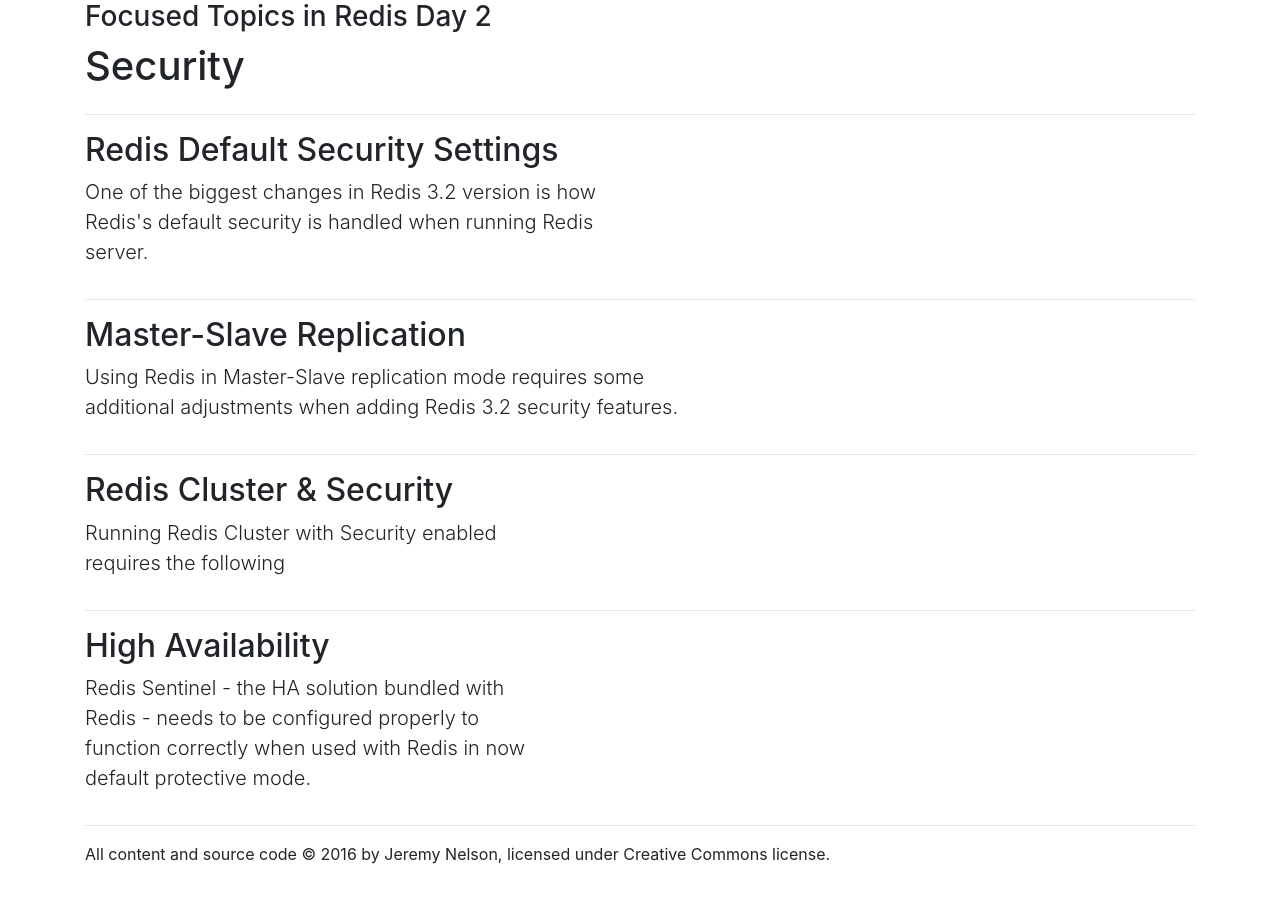
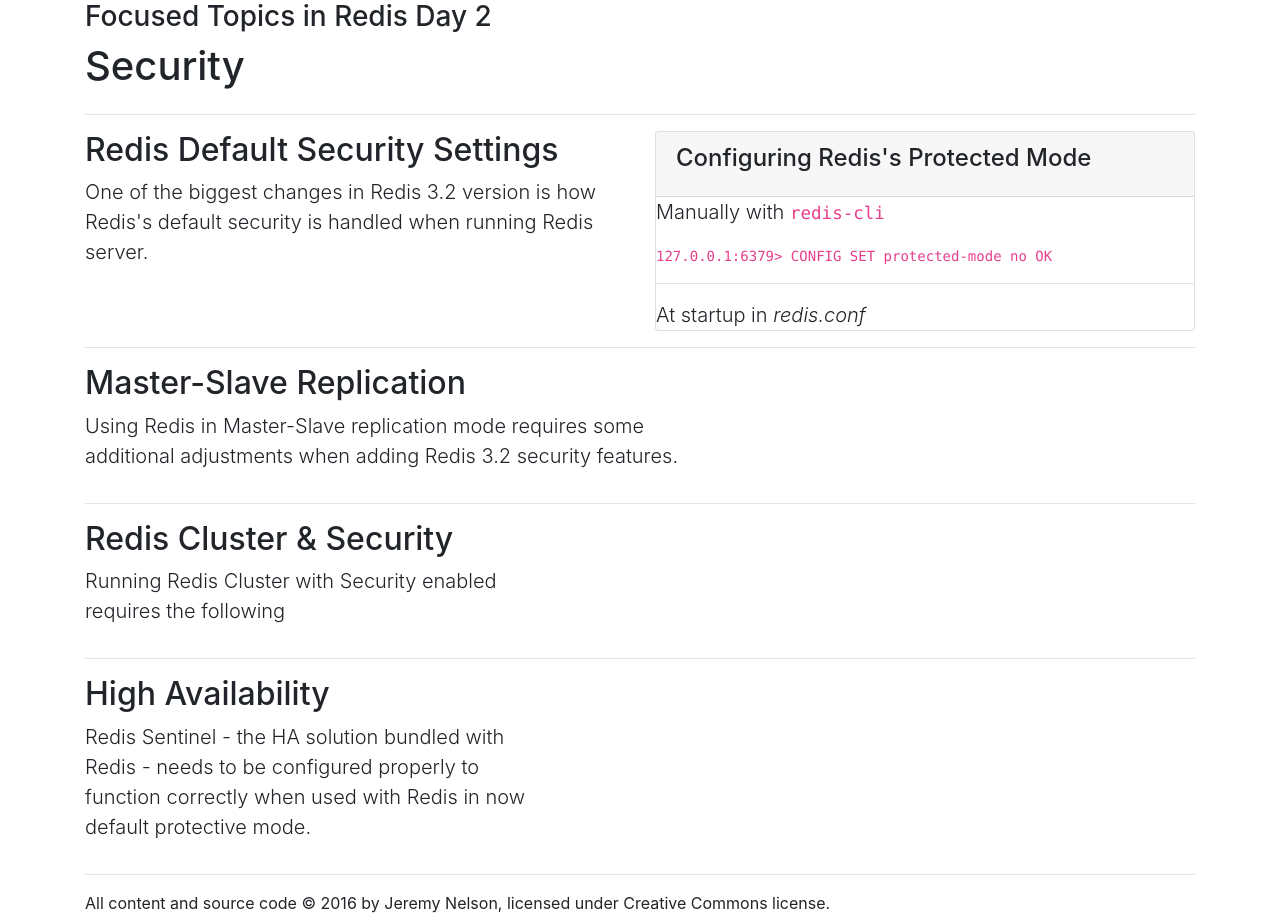
Before and after one commit to jermnelson/focused-redis-topics, a Flask app: a page that uses templates/security/default.html in a window 1280 px wide. Shown: the part 256-1171 px from the top of the page. Before the commit the page ends 1120 px from the top, so only its background shows below. Run offline with Flask 2, Linux system fonts and the light colour scheme; some libraries are stand-ins or nearby versions.

Commit message:
Added to security topic

```diff
--- a/templates/security/default.html
+++ b/templates/security/default.html
@@ -7,6 +7,21 @@
 		</p>
 		</section>
 		<section class="col-md-6">
+		<div class="card">
+				<section class="card-header">
+				<h4 class="card-title">Configuring Redis's Protected Mode</h4>
+				</section>
+				<section class="card-block">
+
+				<p class="card-text lead">Manually with <code>redis-cli</code></p>
+		  <code class="card-text">
+127.0.0.1:6379> CONFIG SET protected-mode no
+OK
+		  </code>
+		  <hr>
+		  <p class="card-text lead">At startup in <em>redis.conf</em></p>
+                </section>
+		</div>
 		</section>
 
 
```
